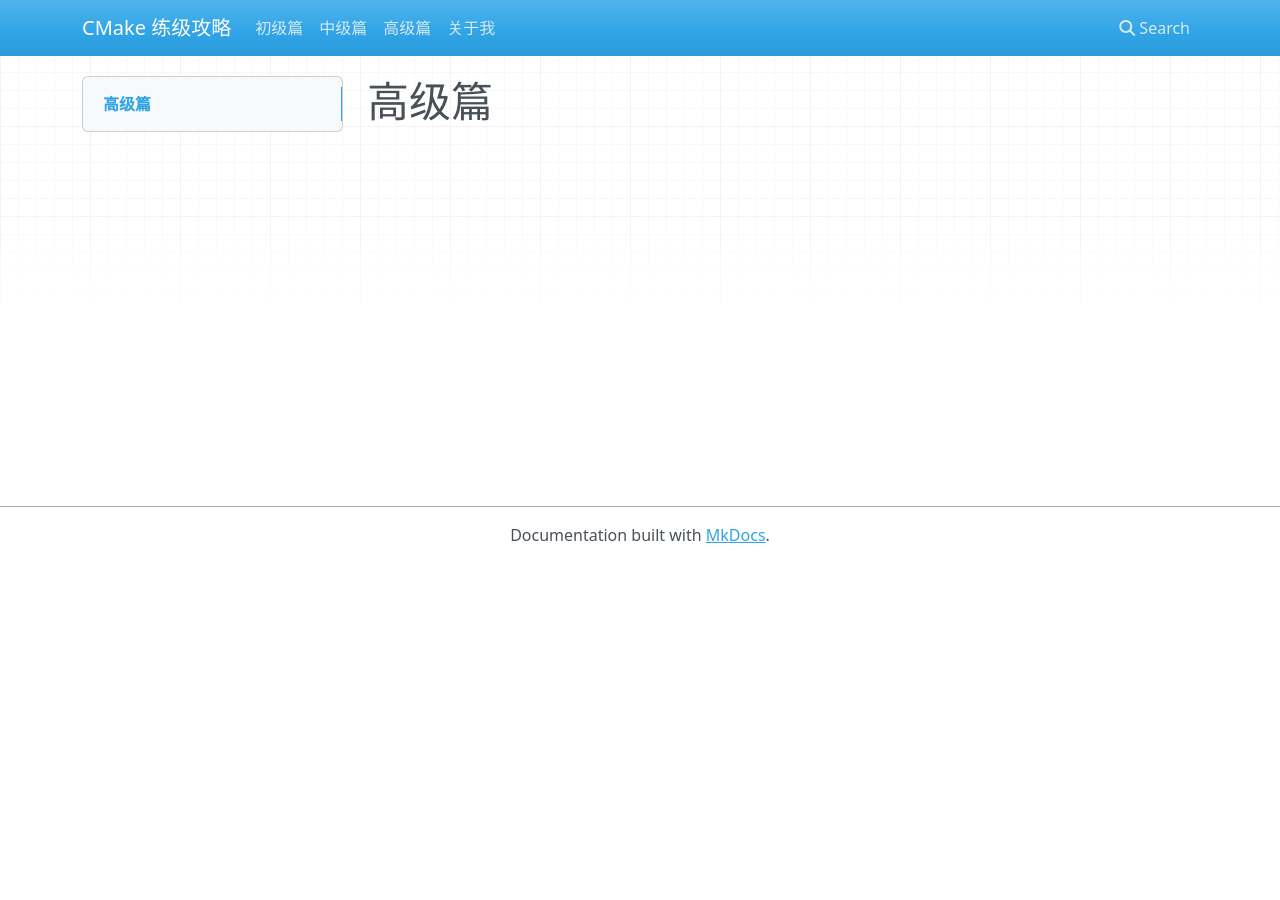
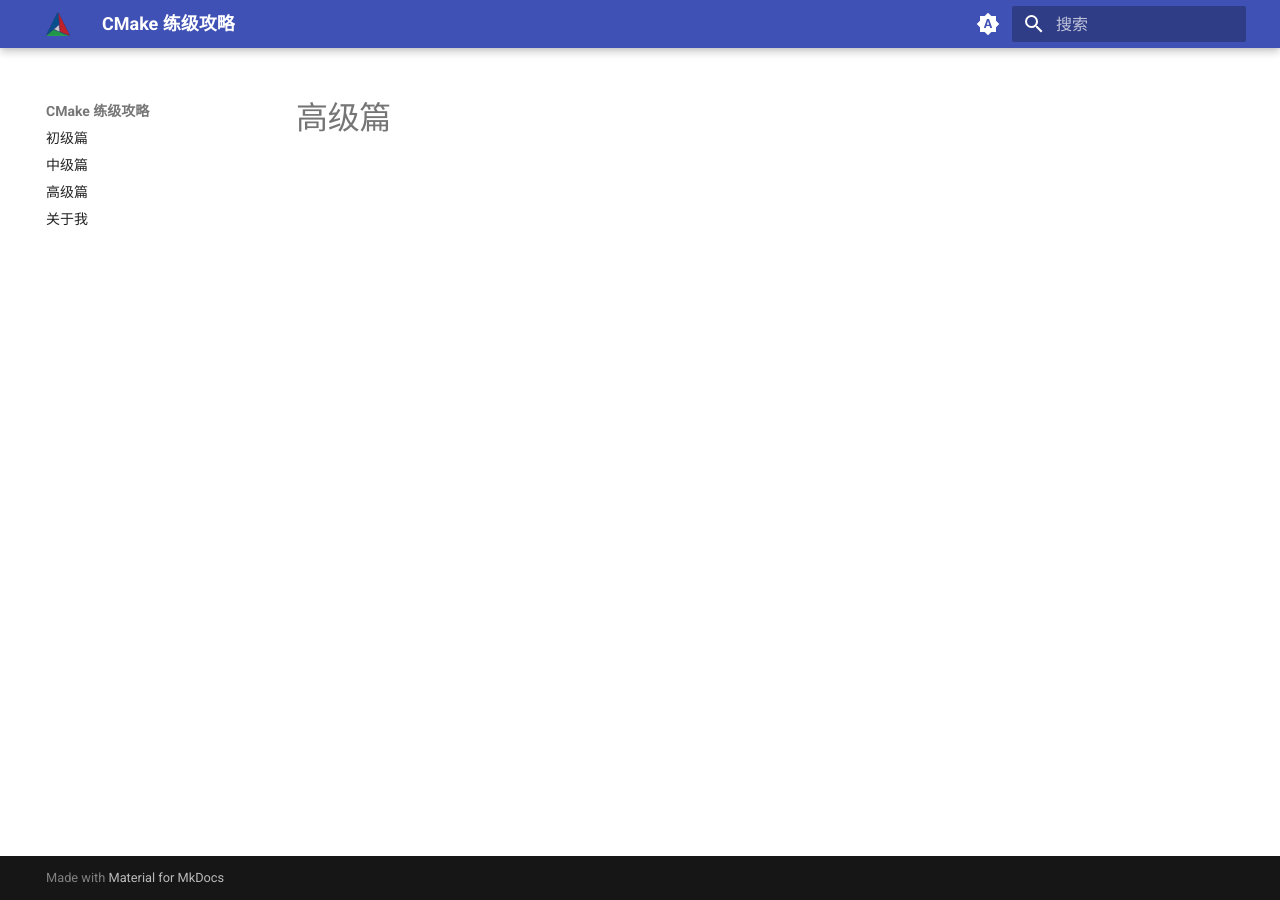
Before and after one commit to syan-cham/study_cmake, an MkDocs documentation site: the page built from docs/advanced/index.md, in a window 1280 px wide. Built offline with MkDocs 1.6.1 and Material for MkDocs 9.7.7, drawn with Linux system fonts in a browser that asks for light colours; nearby versions of some CDN libraries.

Commit message:
update: update mkdocs.
Signed-off-by: eglinux <mthreads0755@gmail.com>

```diff
--- a/mkdocs.yml
+++ b/mkdocs.yml
@@ -1,5 +1,30 @@
 site_name: CMake 练级攻略
 site_url: https://eglinuxer.github.io/study_cmake/
+theme:
+  logo: assets/cmake.png
+  favicon: assets/eglinux_logo.png
+  name: material
+  language: zh
+  palette:
+    # Palette toggle for automatic mode
+    - media: "(prefers-color-scheme)"
+      toggle:
+        icon: material/brightness-auto
+        name: Switch to light mode
+
+    # Palette toggle for light mode
+    - media: "(prefers-color-scheme: light)"
+      scheme: default
+      toggle:
+        icon: material/brightness-7
+        name: Switch to dark mode
+
+    # Palette toggle for dark mode
+    - media: "(prefers-color-scheme: dark)"
+      scheme: slate
+      toggle:
+        icon: material/brightness-4
+        name: Switch to system preference
 
 nav:
   - 初级篇: beginner/
```
Also changed, not shown: docs/assets/cmake.png (renamed from docs/img/favicon.ico), docs/assets/eglinux_logo.png (added), 2 other files.
